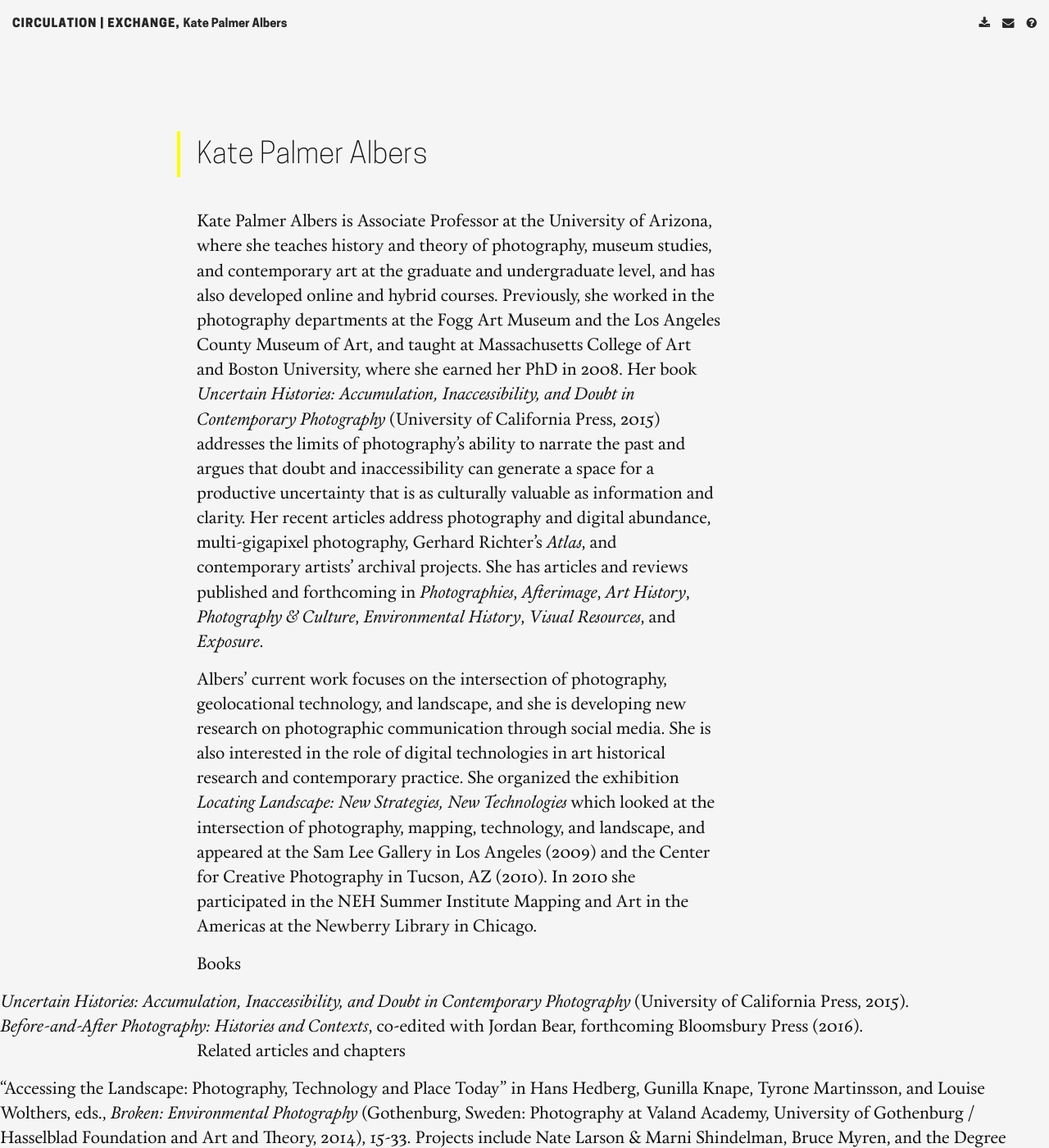
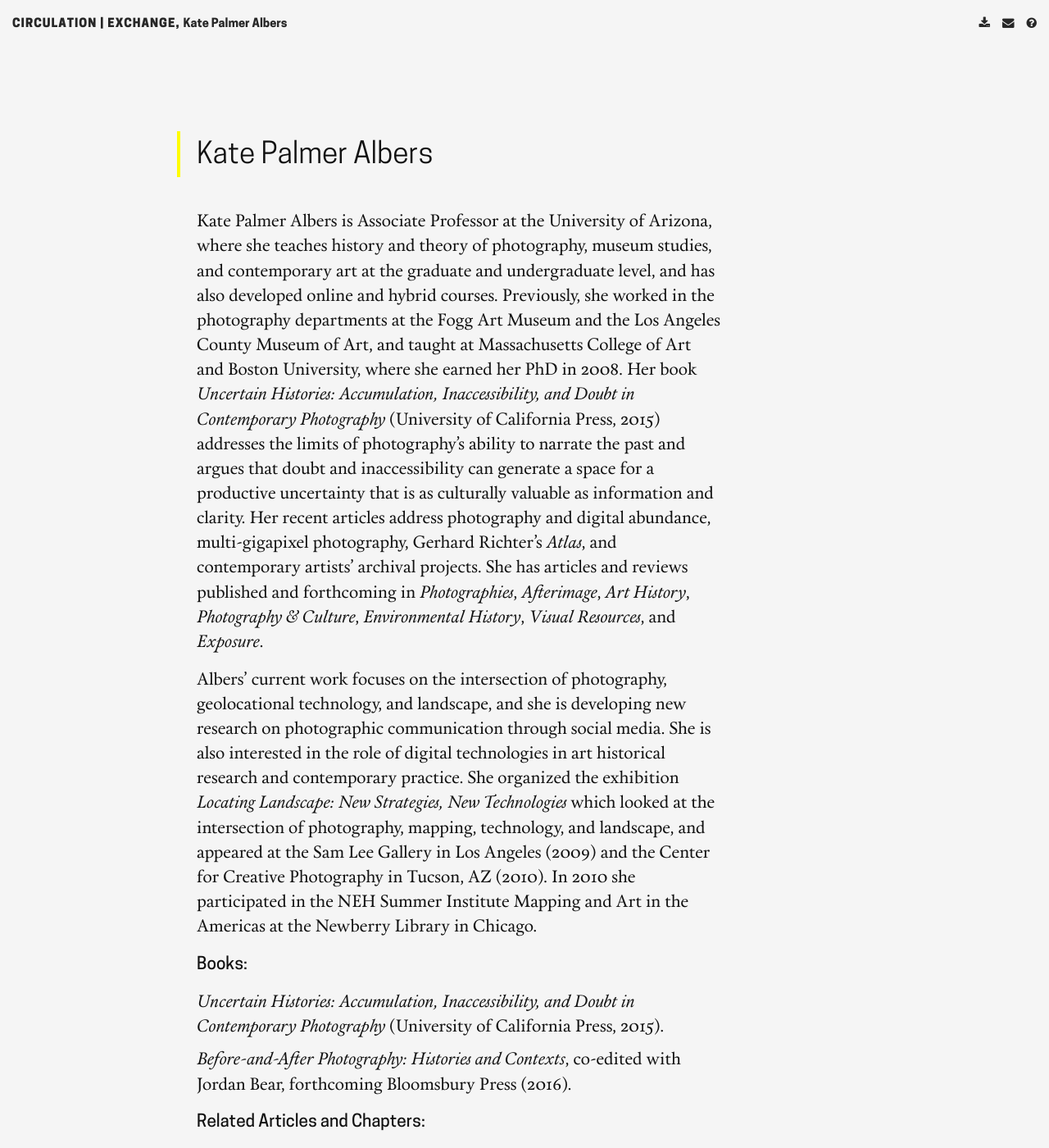
Before and after one commit to katepalbers/circ-exchg, a Jekyll site: the page built from kpa.md, in a window 1280 px wide and 1400 px high. Shown: the whole window at 82% size. Built offline with Jekyll 4.4.1, drawn with Linux system fonts in a browser that asks for light colours; some web fonts are replaced.

Commit message:
Fix bio (page) headers and lists
Fixes margins, adds strong headings

```diff
--- a/_layouts/page.html
+++ b/_layouts/page.html
@@ -1,10 +1,10 @@
 ---
 layout: default
 ---
-<article>
+<article class="informational">
 
   <header>
-    <h2>{{ page.title }}{% if page.subtitle %}:<br />{{ page.subtitle }}{% endif %}</h2>
+    <h2><strong>{{ page.title }}{% if page.subtitle %}:<br />{{ page.subtitle }}{% endif %}</strong></h2>
   </header>
 
   {{ content }}
--- a/assets/css/k.css
+++ b/assets/css/k.css
@@ -22,7 +22,7 @@ body em {
 	font-family: Calendas_PlusItalic;
 	font-style: normal;
 }
-p {
+p, ul, ol, h3 {
 	margin-bottom: .75em;
 	margin-top: 0;
 }
@@ -42,10 +42,18 @@ h2 {
 	padding-top: 5px;
 	line-height: 1.45em;
 }
+
+h2 strong {
+	font-family: CooperHewitt_Book;
+}
+
 h3 {
 	font-family: CooperHewitt_Book;
 	font-size: 1em;
 	font-weight: normal;
+}
+h3 strong {
+	font-family: CooperHewitt_Medium;
 }
 h4 {
 	font-family: Raleway;
@@ -164,7 +172,7 @@ sup {
 Article
 */
 
-article p, article blockquote, article h1, .footnotes ol {
+article p, article blockquote, article h1, .footnotes ol, article ul, article ol, article h3 {
 	width: 640px;
 	margin-left: 240px;
 }
@@ -226,6 +234,11 @@ article sup {
 	margin-left: 2px;
 }
 
+article.informational ul li {
+	list-style-type: none;
+	margin-bottom: .5em;
+}
+
 figcaption {
 	font-family: CooperHewitt_Bold;
 	font-size: .7em;
@@ -237,7 +250,6 @@ figcaption em {
 	font-family: CooperHewitt_BoldItalic;
 	font-style: none;
 }
-
 
 .figure {
 	width: 640px;
--- a/kpa.md
+++ b/kpa.md
@@ -8,12 +8,12 @@ Kate Palmer Albers is Associate Professor at the University of Arizona, where sh
 
 Albers’ current work focuses on the intersection of photography, geolocational technology, and landscape, and she is developing new research on photographic communication through social media. She is also interested in the role of digital technologies in art historical research and contemporary practice. She organized the exhibition *Locating Landscape: New Strategies, New Technologies* which looked at the intersection of photography, mapping, technology, and landscape, and appeared at the Sam Lee Gallery in Los Angeles (2009) and the Center for Creative Photography in Tucson, AZ (2010). In 2010 she participated in the NEH Summer Institute Mapping and Art in the Americas at the Newberry Library in Chicago.
 
-Books
+### **Books:**
 
 - *Uncertain Histories: Accumulation, Inaccessibility, and Doubt in Contemporary Photography* (University of California Press, 2015).
 - *Before-and-After Photography: Histories and Contexts*, co-edited with Jordan Bear, forthcoming Bloomsbury Press (2016).
 
-Related articles and chapters
+### **Related Articles and Chapters:**
 
 - “Accessing the Landscape: Photography, Technology and Place Today” in Hans Hedberg, Gunilla Knape, Tyrone Martinsson, and Louise Wolthers, eds., *Broken: Environmental Photography* (Gothenburg, Sweden: Photography at Valand Academy, University of Gothenburg / Hasselblad Foundation and Art and Theory, 2014), 15-33. Projects include Nate Larson & Marni Shindelman, Bruce Myren, and the Degree Confluence Project.
 - “Unseen Images: Gigapixel Photography and its Viewers,” *Photographies* special issue on “Surveillance and Place” (published online April 7, 2014; print edition followed)
```
